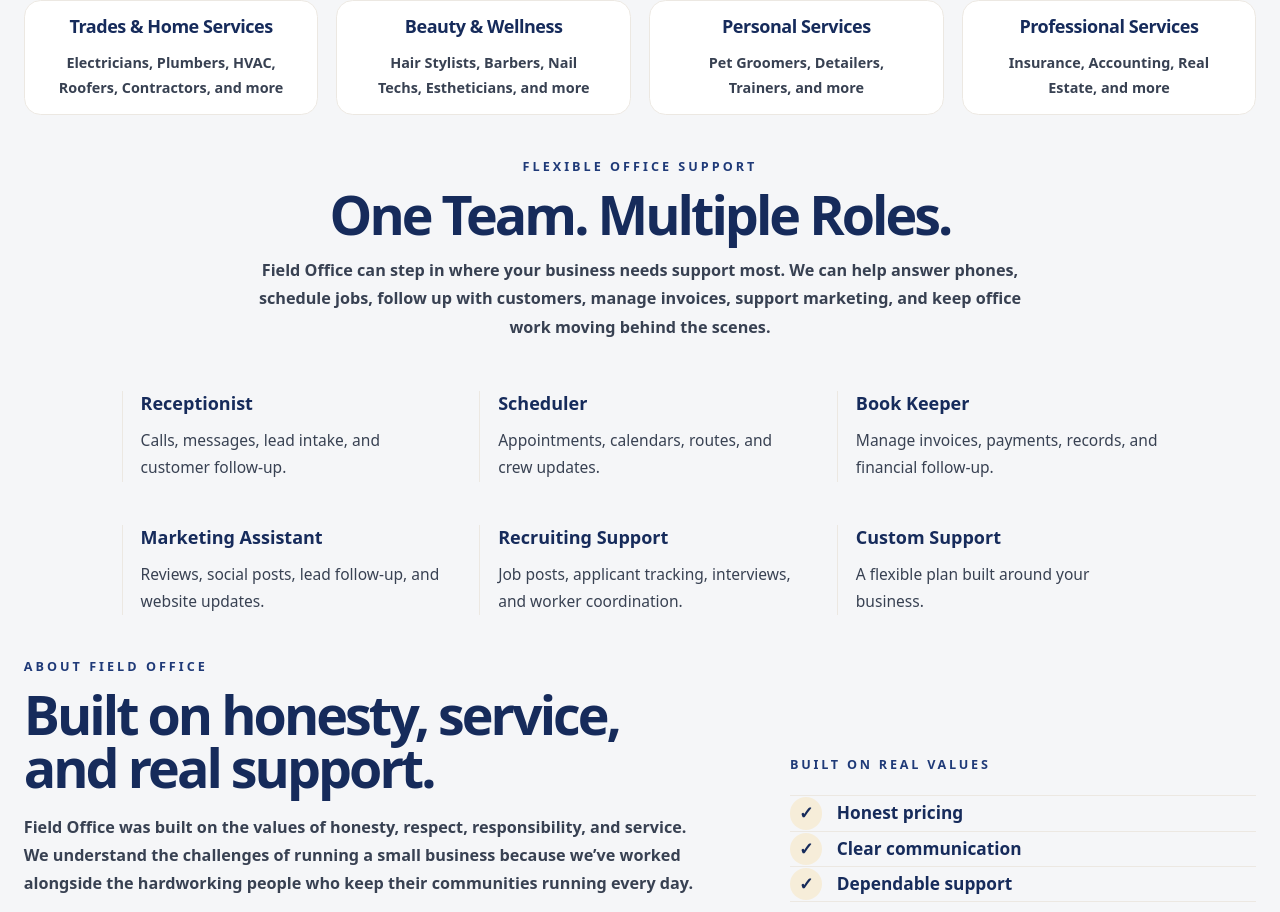
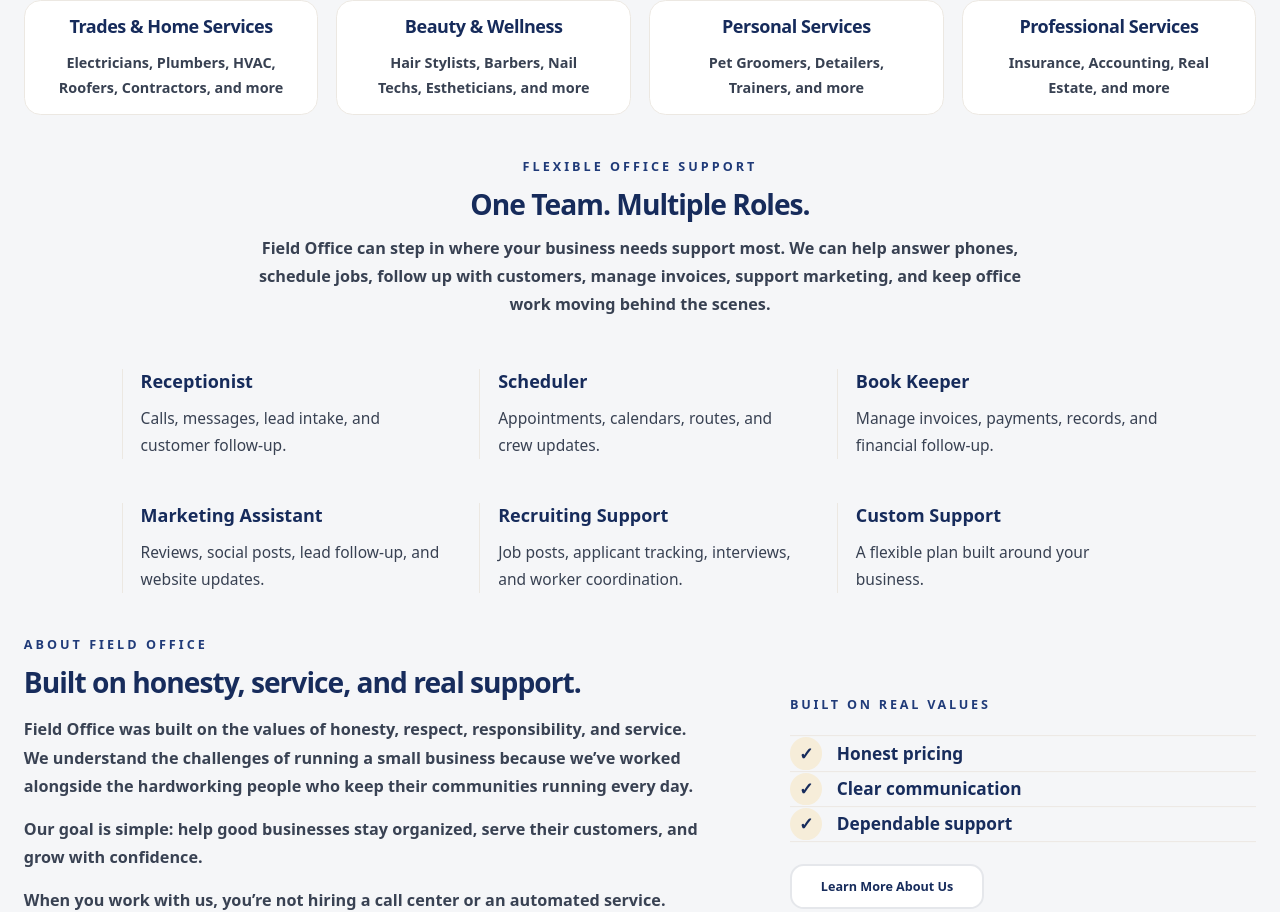
Before and after one commit to believeshe123-coder/Front-end-website, a Next.js app: page / in a window 1280 px wide. Shown: the part 740-1652 px from the top of the page. Built offline with nearby package versions, Linux system fonts and the light colour scheme.

Commit message:
Reduce homepage section heading sizes

```diff
--- a/app/globals.css
+++ b/app/globals.css
@@ -664,9 +664,9 @@ body {
 .roles-panel h2,
 .hire-panel h2,
 .support-industries h2 {
-  font-size: clamp(2.35rem, 4.2vw, 4.25rem) !important;
-  line-height: 0.98 !important;
-  letter-spacing: -0.055em;
+  font-size: clamp(1.5rem, 2.2vw, 2.25rem) !important;
+  line-height: 1.08 !important;
+  letter-spacing: -0.035em;
 }
 
 .about-values-copy p,
```
